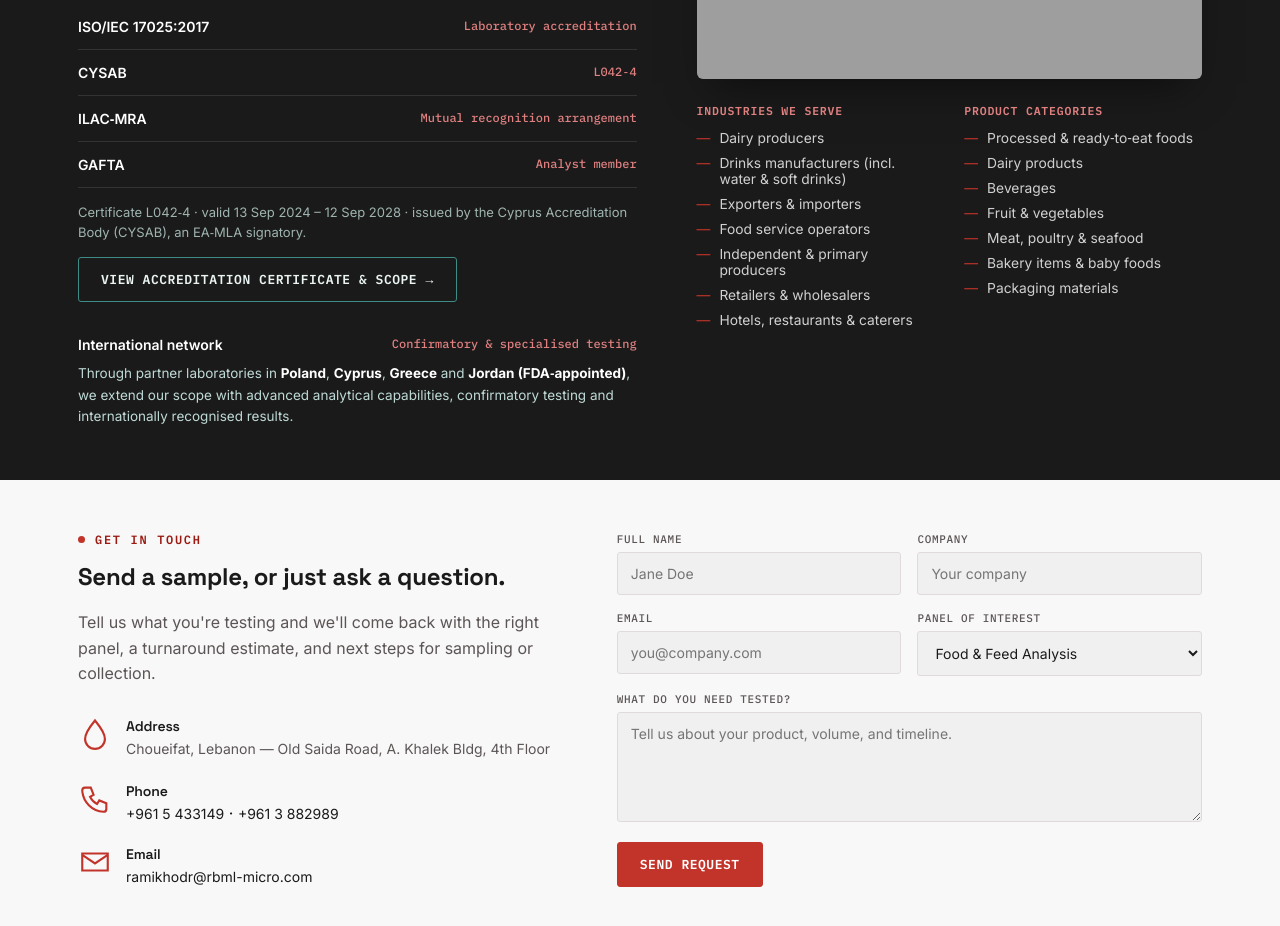
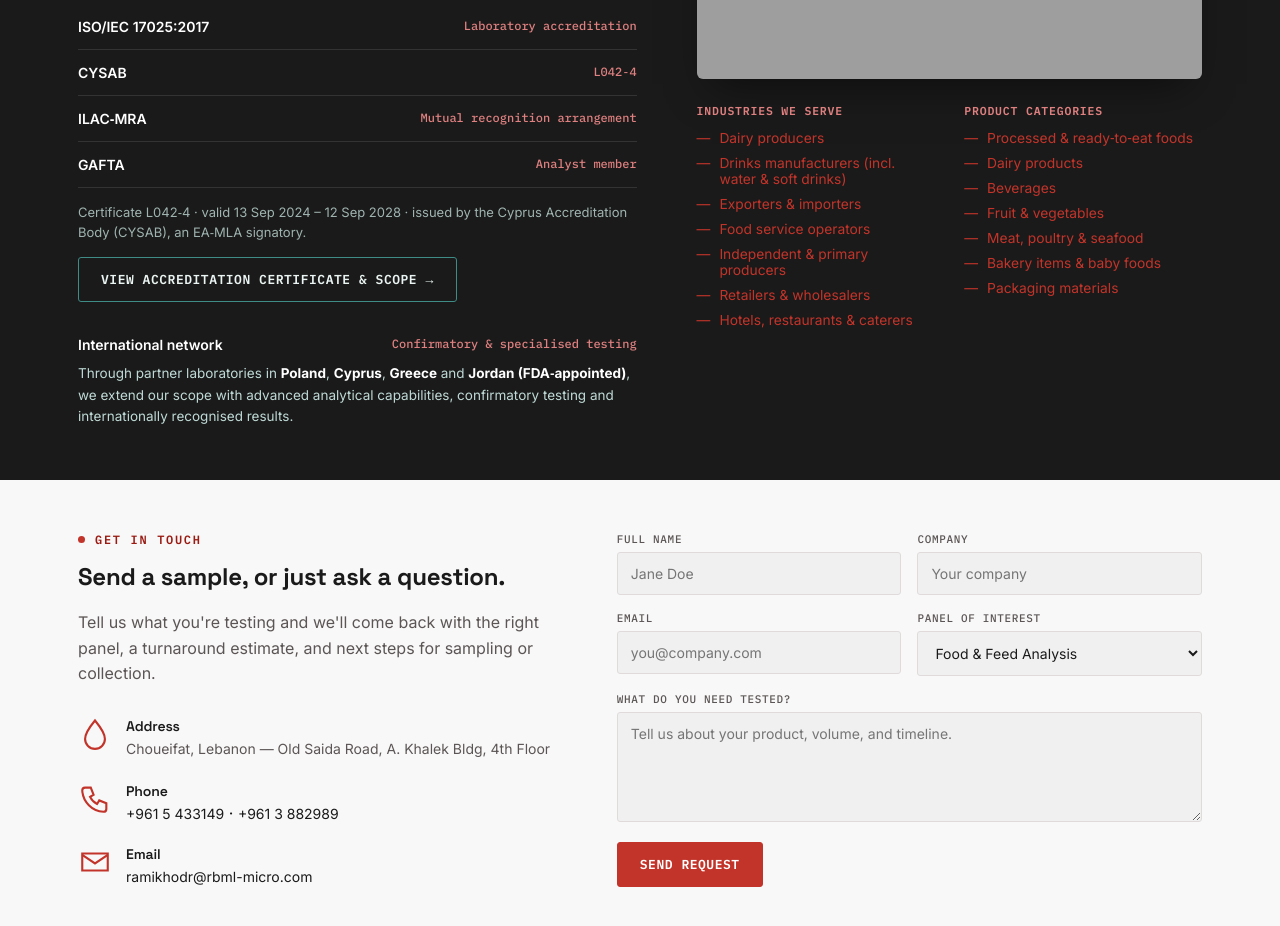
Before and after one commit to ragheedkhodor-code/rbml-micro, a plain HTML site: page index.html in a window 1280 px wide. Shown: the part 3780-4706 px from the top of the page. Drawn offline with Linux system fonts and the light colour scheme; grey boxes are pictures that could not be loaded.

Commit message:
Update index.html

```diff
--- a/index.html
+++ b/index.html
@@ -209,7 +209,7 @@
   .industries{display:grid; grid-template-columns:1fr 1fr; gap:30px;}
   .industries h4{font-family:var(--mono); font-size:11.5px; text-transform:uppercase; letter-spacing:.07em; color:#E08080; margin-bottom:12px; font-weight:600;}
   .industries ul{list-style:none; margin:0; padding:0; display:flex; flex-direction:column; gap:9px;}
-  .industries li{font-size:13.8px; color:#D0D0D0; display:flex; gap:9px;}
+  .industries li{font-size:13.8px; color:#C2342A; display:flex; gap:9px;}
   .industries li::before{content:"—"; color:#C2342A; flex:none;}
 
   /* ===== Stats ===== */
```
